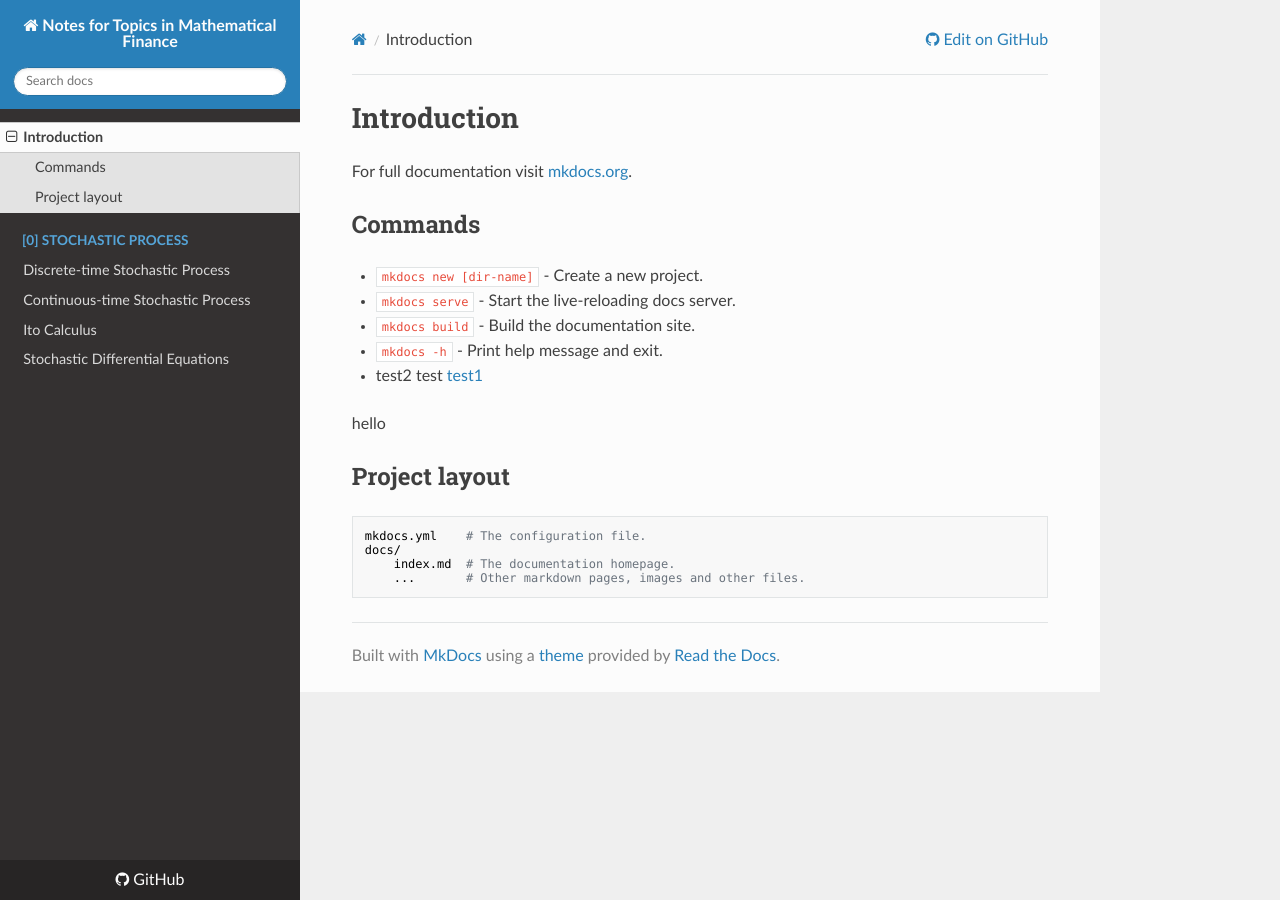
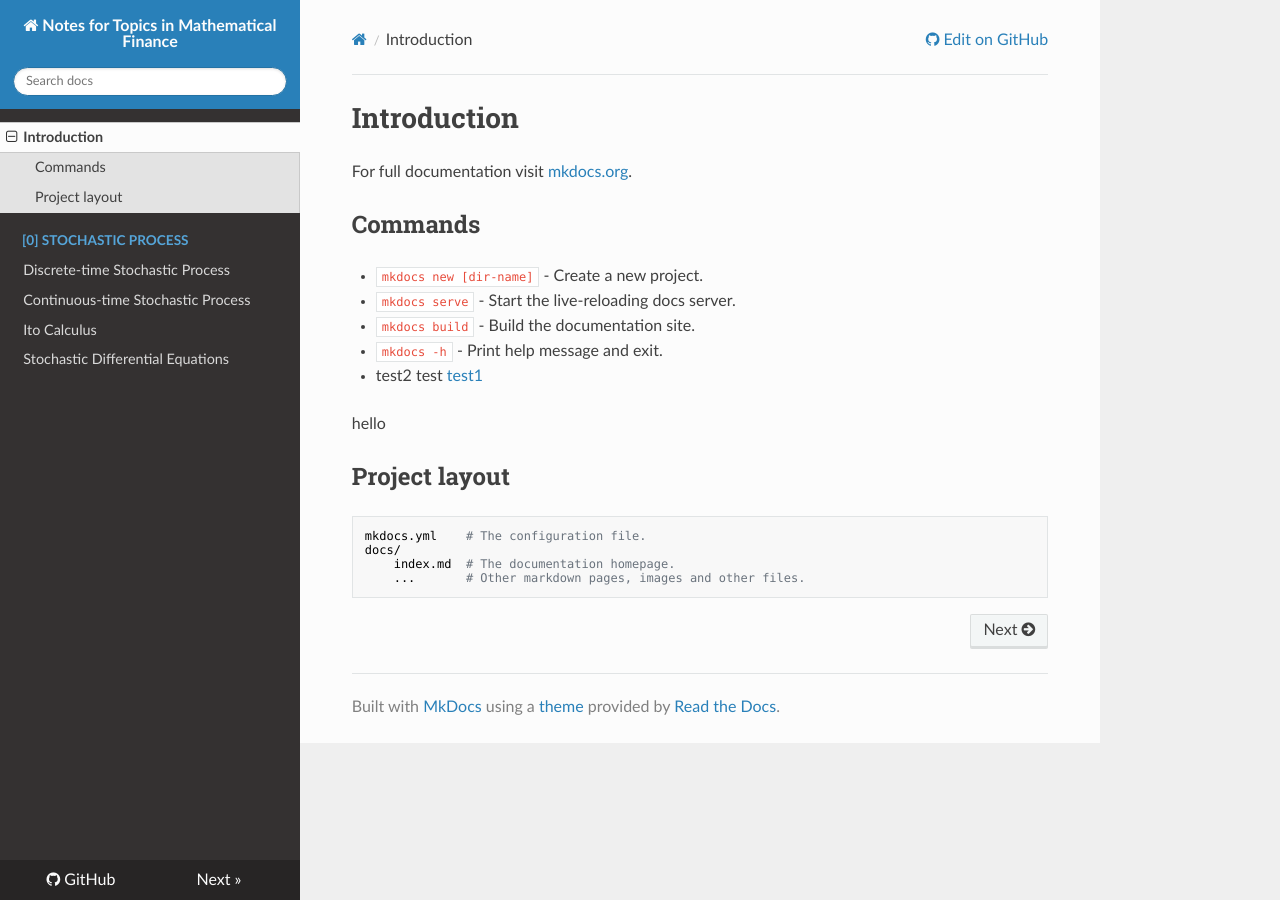
Before and after one commit to yilvas09/yilvas09-notes-mathfin-MITOCW, an MkDocs documentation site: the page built from docs/index.md, in a window 1280 px wide. Built offline with MkDocs 1.6.1, drawn with Linux system fonts in a browser that asks for light colours; nearby versions of some CDN libraries.

Commit message:
Update mkdocs.yml

```diff
--- a/mkdocs.yml
+++ b/mkdocs.yml
@@ -3,7 +3,6 @@ site_name: Notes for Topics in Mathematical Finance
 site_url: https://notes-mathfin.com/
 repo_url: https://github.com/yilvas09/yilvas09-notes-mathfin-MITOCW
 site_author: Yutong Zhao
-
 
 theme:
   name: readthedocs
@@ -31,7 +30,7 @@ extra_javascript:
 nav:
 - Introduction: 'index.md'
 - '[0] Stochastic Process':
-  - 'Discrete-time Stochastic Process': 'discrete-time.md'
-  - 'Continuous-time Stochastic Process': 'continuous-time.md'
-  - 'Ito Calculus': 'Ito-calculus.md'
-  - 'Stochastic Differential Equations': 'stochastic-differential-equation.md'
+  - 'Discrete-time Stochastic Process': '[0]-Stochastic Process/discrete-time.md'
+  - 'Continuous-time Stochastic Process': '[0]-Stochastic Process/continuous-time.md'
+  - 'Ito Calculus': '[0]-Stochastic Process/Ito-calculus.md'
+  - 'Stochastic Differential Equations': '[0]-Stochastic Process/stochastic-differential-equation.md'
```
